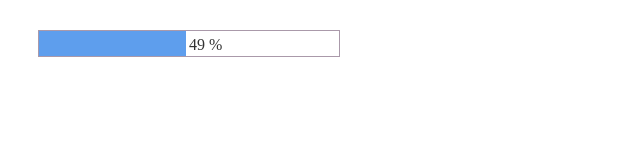
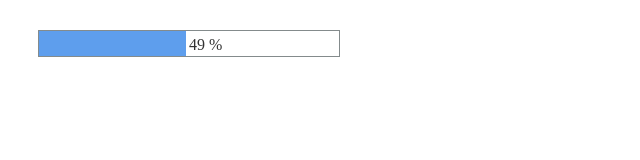
Before and after one commit to MargoAndri/Progress_bar, a plain HTML site: page index.html in a window 1280 px wide. Shown: the full height of the page, 0-640 px from the left. Drawn offline with Linux system fonts and the light colour scheme.

Commit message:
добавлены стили

```diff
--- a/style.css
+++ b/style.css
@@ -1,7 +1,7 @@
 .bar {
     width: 100%;
     height: 25px;
-    border: 1px solid #aa99aa;
+    border: 1px solid #848b8c;
     text-align: center;
     position: relative;
 }
```
